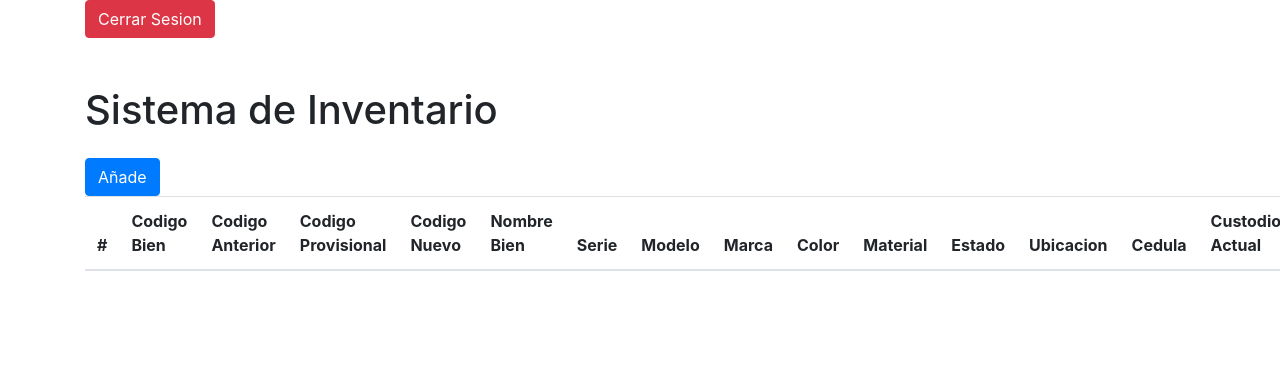
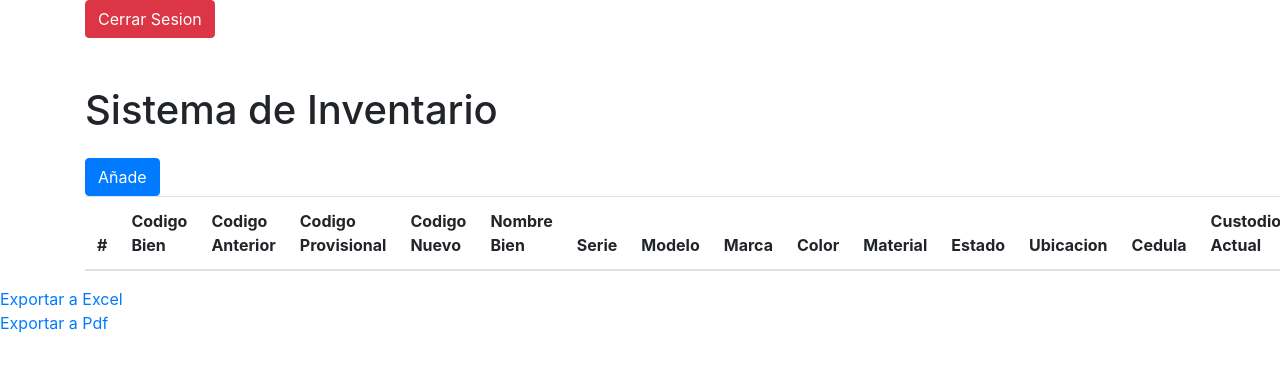
Before and after one commit to JoelCaza/Sistema_Inamhi, a Django app: page / in a window 1280 px wide; the page is wider, and only the part inside the window is pictured. Shown: the top 372 px of that part. Run offline with Django 5.2, Linux system fonts and the light colour scheme; a user stored in the database is signed in; data that the repository does not hold is empty; some libraries are stand-ins or nearby versions.

Commit message:
pdf y exel export
descarga de exel y pdf

```diff
--- a/myproject/myapp/app_url.py
+++ b/myproject/myapp/app_url.py
@@ -11,6 +11,8 @@ urlpatterns = [
     path('<int:pk>/update/', views.model_update, name='model_update'),
     path('<int:pk>/delete/', views.model_delete, name='model_delete'),
     path('<int:pk>/delete/confirm/', views.model_confirm_delete, name='model_confirm_delete'),
+    path('export/', views.export_to_excel, name='export_to_excel'), # URL para exportar a Excel
+    path('exportpdf/', views.export_to_pdf, name='export_to_pdf'), # URL para exportar a Excel
     path('salir/', views.salir, name="salir")
 
 ]
--- /dev/null
+++ b/myproject/myapp/static/pip_install.txt
@@ -0,0 +1,5 @@
+pip install openpyxl
+ pip install io
+ pip install reportlab
+ pip install WeasyPrint
+ pip install xhtml2pdf
--- a/myproject/myapp/templates/model_list.html
+++ b/myproject/myapp/templates/model_list.html
@@ -75,6 +75,10 @@
         </table>
     </div>
 
+    <a href="{% url 'export_to_excel' %}">Exportar a Excel</a>
+    <br>
+
+    <a href="{% url 'export_to_pdf' %}">Exportar a Pdf</a>
     <script src="https://stackpath.bootstrapcdn.com/bootstrap/4.5.2/js/bootstrap.min.js"></script>
 </body>
 </html>
--- a/myproject/myapp/views.py
+++ b/myproject/myapp/views.py
@@ -4,6 +4,14 @@ from .models import MyModel
 from .forms import MyModelForm
 from django.contrib.auth.decorators import login_required
 from django.contrib.auth import logout
+from django.http import HttpResponse
+from openpyxl import Workbook
+from reportlab.lib.pagesizes import letter, landscape
+from reportlab.platypus import SimpleDocTemplate, Table, TableStyle,Paragraph
+from reportlab.lib import colors
+from reportlab.lib.styles import getSampleStyleSheet, ParagraphStyle
+from django.http import HttpResponse
+from io import BytesIO
 
 
 
@@ -68,3 +76,90 @@ def model_delete(request, pk):
         model.delete()
         return redirect('model_list')
     return redirect('model_confirm_delete', pk=pk)
+
+def export_to_excel(request):
+    queryset = MyModel.objects.all()
+
+    # Crear un libro de trabajo y una hoja de trabajo
+    wb = Workbook()
+    ws = wb.active
+
+    # Escribir encabezados de columna
+    column_names = ['codigo_bien', 'codigo_anterior', 'codigo_provisional', 'codigo_nuevo',
+                    'nombre_bien', 'serie', 'modelo', 'marca', 'color', 'material', 'estado',
+                    'ubicacion', 'cedula', 'custodio_actual', 'observacion']
+    ws.append(column_names)
+
+    # Escribir datos
+    for item in queryset:
+        ws.append([getattr(item, col) for col in column_names])
+
+    # Crear una respuesta de HTTP con el archivo adjunto
+    response = HttpResponse(content_type='application/vnd.openxmlformats-officedocument.spreadsheetml.sheet')
+    response['Content-Disposition'] = 'attachment; filename=Reporte.xlsx'
+    wb.save(response)
+
+    return response
+
+
+def export_to_pdf(request):
+    queryset = MyModel.objects.all()
+
+    # Crear un archivo PDF
+    pdf_buffer = BytesIO()
+    pdf = SimpleDocTemplate(pdf_buffer, pagesize=landscape(letter))
+
+    # Configurar estilos para el PDF
+    styles = getSampleStyleSheet()
+
+    # Tamaño de fuente relativo
+    font_size = 10
+
+    # Crear datos para la tabla en el PDF
+    data = []
+    column_names = ['codigo_bien', 'codigo_anterior', 'codigo_provisional', 'codigo_nuevo',
+                    'nombre_bien', 'serie', 'modelo', 'marca', 'color', 'material', 'estado',
+                    'ubicacion', 'cedula', 'custodio_actual', 'observacion']
+    data.append(column_names)
+    for item in queryset:
+        data.append([getattr(item, col) for col in column_names])
+
+    # Crear la tabla en el PDF
+    table = Table(data)
+
+    # Configurar estilos para la tabla
+    style = TableStyle([('BACKGROUND', (0, 0), (-1, 0), colors.gray),
+                        ('TEXTCOLOR', (0, 0), (-1, 0), colors.whitesmoke),
+                        ('ALIGN', (0, 0), (-1, -1), 'CENTER'),
+                        ('FONTNAME', (0, 0), (-1, 0), 'Helvetica-Bold'),
+                        ('BOTTOMPADDING', (0, 0), (-1, 0), 12),
+                        ('BACKGROUND', (0, 1), (-1, -1), colors.beige),
+                        ('GRID', (0, 0), (-1, -1), 1, colors.black)])
+    table.setStyle(style)
+
+    # Ajustar columnas al ancho del PDF
+    table._argW[0] = 0.08 * pdf.pagesize[0]  # Ajusta la primera columna al 8% del ancho del PDF
+    for i in range(1, len(column_names)):
+        table._argW[i] = (1 - 0.08) * pdf.pagesize[0] / (len(column_names) - 1)  # Divide el resto del ancho equitativamente
+
+    # Tamaño de fuente relativo
+    style_body = styles['BodyText']
+    style_body.fontSize = font_size
+
+    # Aplicar estilo al contenido de la tabla
+    for i in range(len(data)):
+        for j in range(len(data[i])):
+            data[i][j] = Paragraph(data[i][j], style_body)
+
+    # Agregar la tabla al contenido del PDF
+    content = []
+    content.append(table)
+
+    # Construir el PDF
+    pdf.build(content)
+
+    # Obtener el contenido del PDF como un HttpResponse
+    pdf_response = HttpResponse(pdf_buffer.getvalue(), content_type='application/pdf')
+    pdf_response['Content-Disposition'] = 'attachment; filename=Reporte.pdf'
+
+    return pdf_response
```
